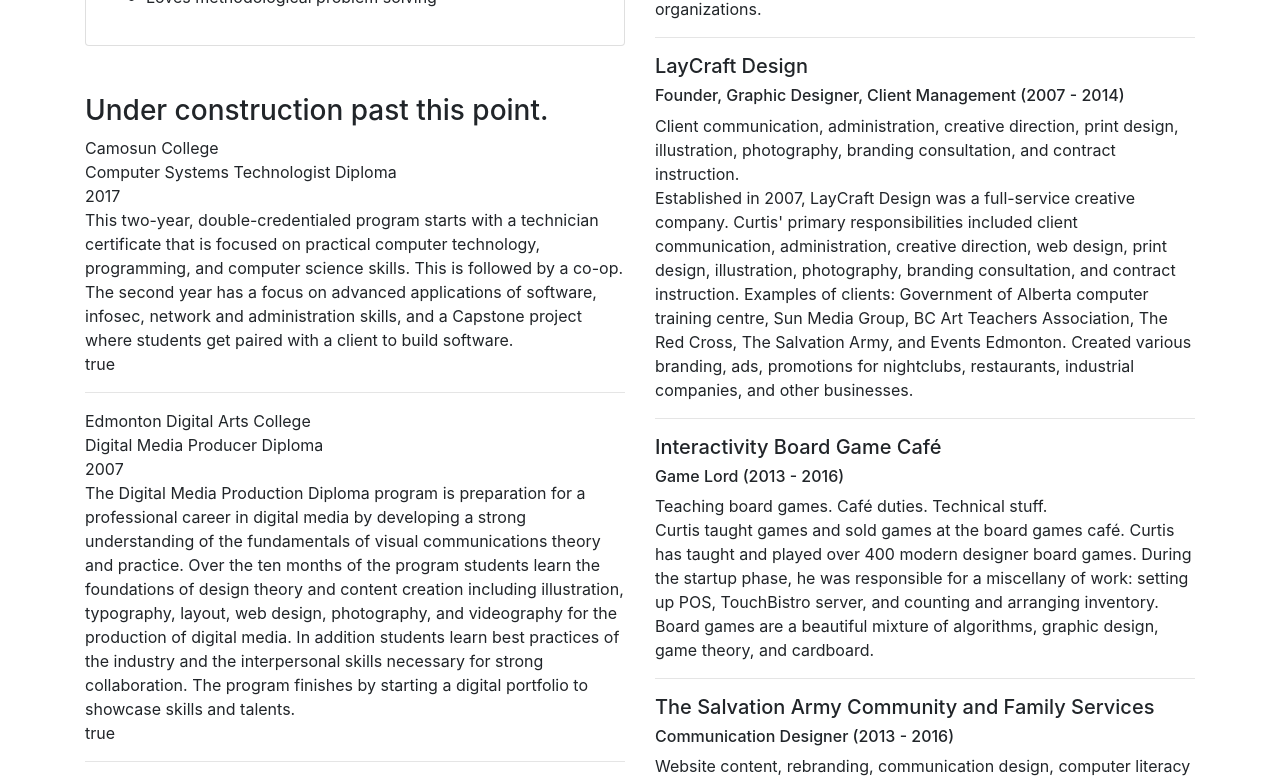
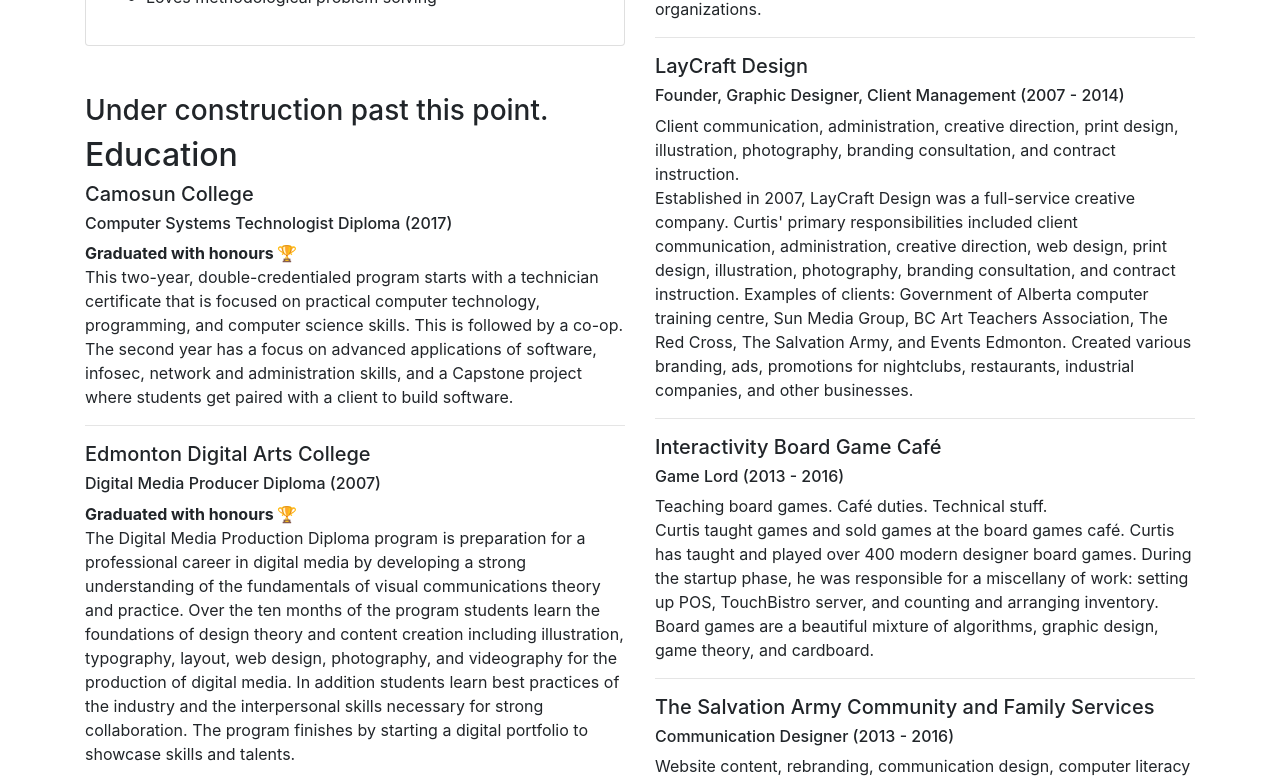
Before and after one commit to LayCraft/portfolio, an Angular app: page / in a window 1280 px wide. Shown: the part 1180-1960 px from the top of the page. Built offline with nearby package versions, Linux system fonts and the light colour scheme.

Commit message:
Add honour roll and formatting for education

```diff
--- a/src/app/education-list/education-list.component.html
+++ b/src/app/education-list/education-list.component.html
@@ -1,8 +1,9 @@
+<h2>Education</h2>
 <span *ngFor="let school of EDUCATION">
-  {{school.schoolName}}<br>
-  {{school.programName}}<br>
-  {{school.completionDate}}<br>
+  <h5>{{school.schoolName}}</h5>
+  <h6>{{school.programName}} ({{school.completionDate}})</h6>
+  <span  *ngIf="school.honours"><strong> Graduated with honours 🏆</strong><br></span>
   {{school.programDescription}}<br>
-  {{school.honours}}<br>
+
   <hr>
 </span>
```
